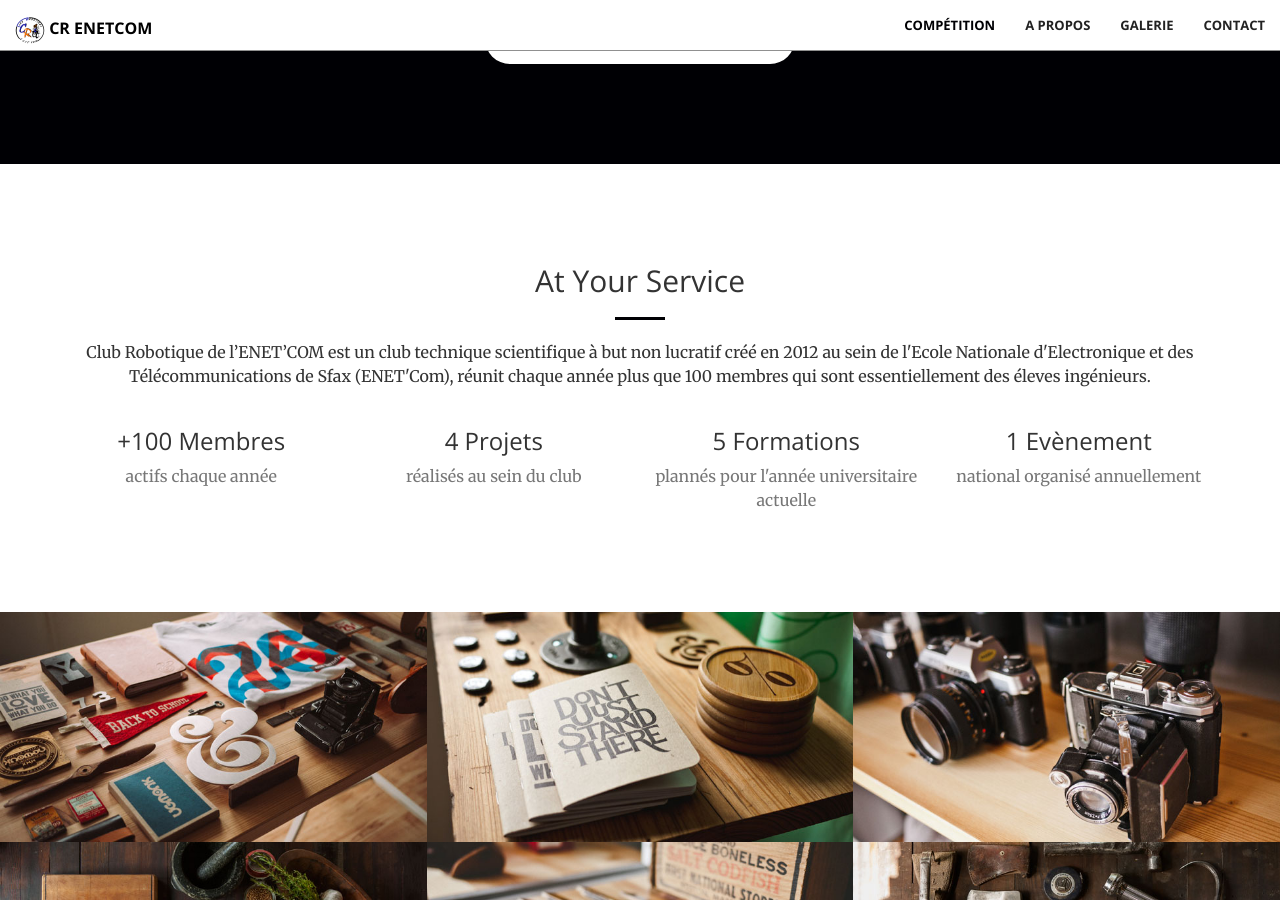
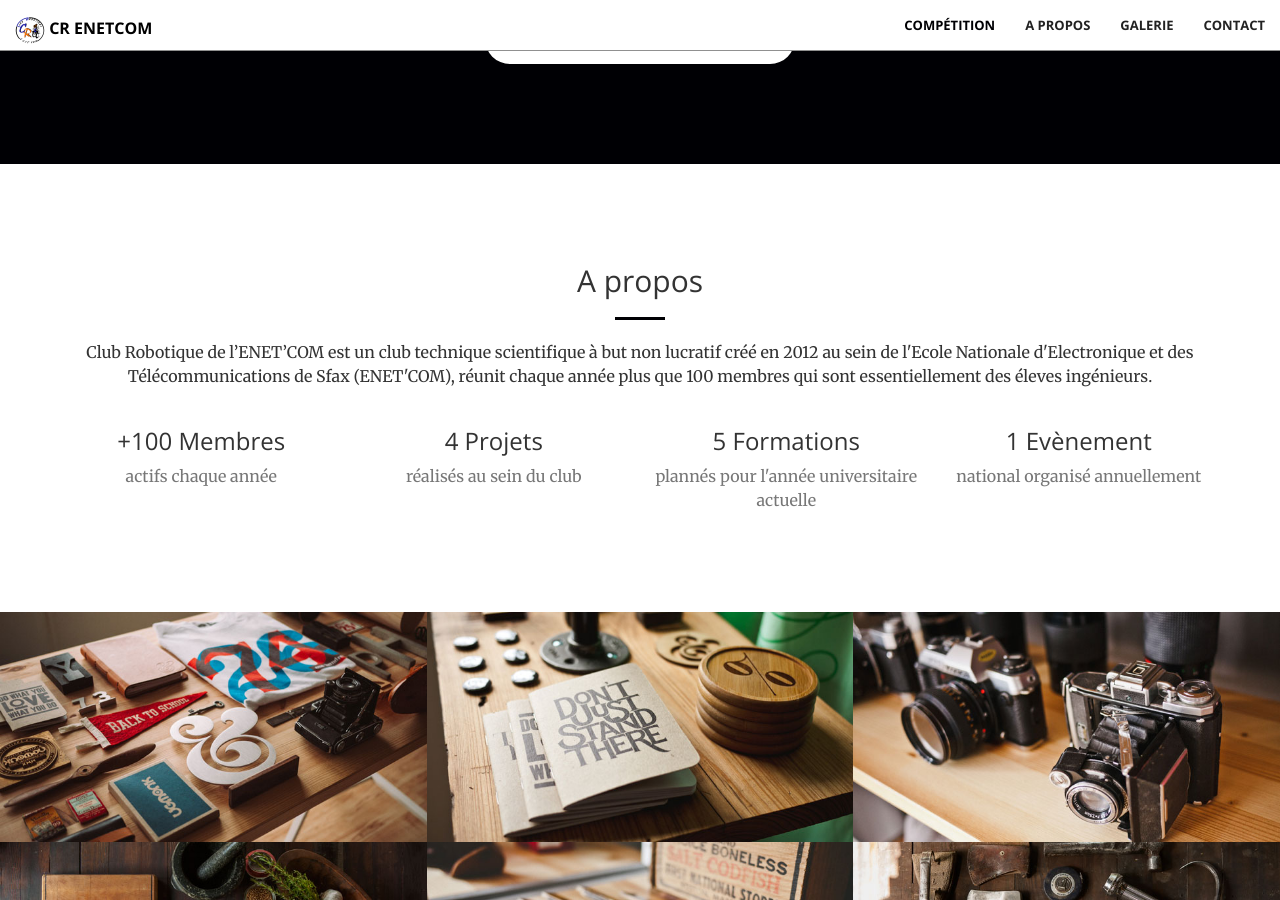
Before and after one commit to Eskander/cr.enetcom, a Jekyll site: the page built from index.html, in a window 1280 px wide and 900 px high, scrolled down 1510 px. Built offline with Jekyll 4.4.1, drawn with Linux system fonts in a browser that asks for light colours; some of the changed text lies outside the part shown.

Commit message:
Update footer

```diff
--- a/_includes/about.html
+++ b/_includes/about.html
@@ -2,10 +2,10 @@
     <div class="container">
         <div class="row">
             <div class="col-lg-12 text-center">
-                <h2 class="section-heading">At Your Service</h2>
+                <h2 class="section-heading">A propos</h2>
                 <hr class="primary">
                 <p>
-                    Club Robotique de l’ENET’COM est un club technique scientifique à but non lucratif créé en 2012 au sein de l'Ecole Nationale d'Electronique et des Télécommunications de Sfax (ENET'Com), réunit chaque année plus que 100 membres qui sont essentiellement des éleves ingénieurs.
+                    Club Robotique de l’ENET’COM est un club technique scientifique à but non lucratif créé en 2012 au sein de l'Ecole Nationale d'Electronique et des Télécommunications de Sfax (ENET'COM), réunit chaque année plus que 100 membres qui sont essentiellement des éleves ingénieurs.
                 </p>
             </div>
         </div>
--- a/_includes/aside.html
+++ b/_includes/footer.html
@@ -1,8 +1,7 @@
   <aside class="bg-dark">
       <div class="container text-center">
           <div class="call-to-action">
-              <h2>Free Download at Start Bootstrap!</h2>
-              <a href="#" class="btn btn-default btn-xl wow tada">Download Now!</a>
+              <h3>CR ENET'COM</h3>
           </div>
       </div>
   </aside>
--- a/_layouts/front.html
+++ b/_layouts/front.html
@@ -9,8 +9,8 @@
   {% include competition.html %}
   {% include about.html %}
   {% include gallery.html %}
-  {% include aside.html %}
   {% include contact.html %}
+  {% include footer.html %}
   {% include scripts.html %}
 </body>
 
```
